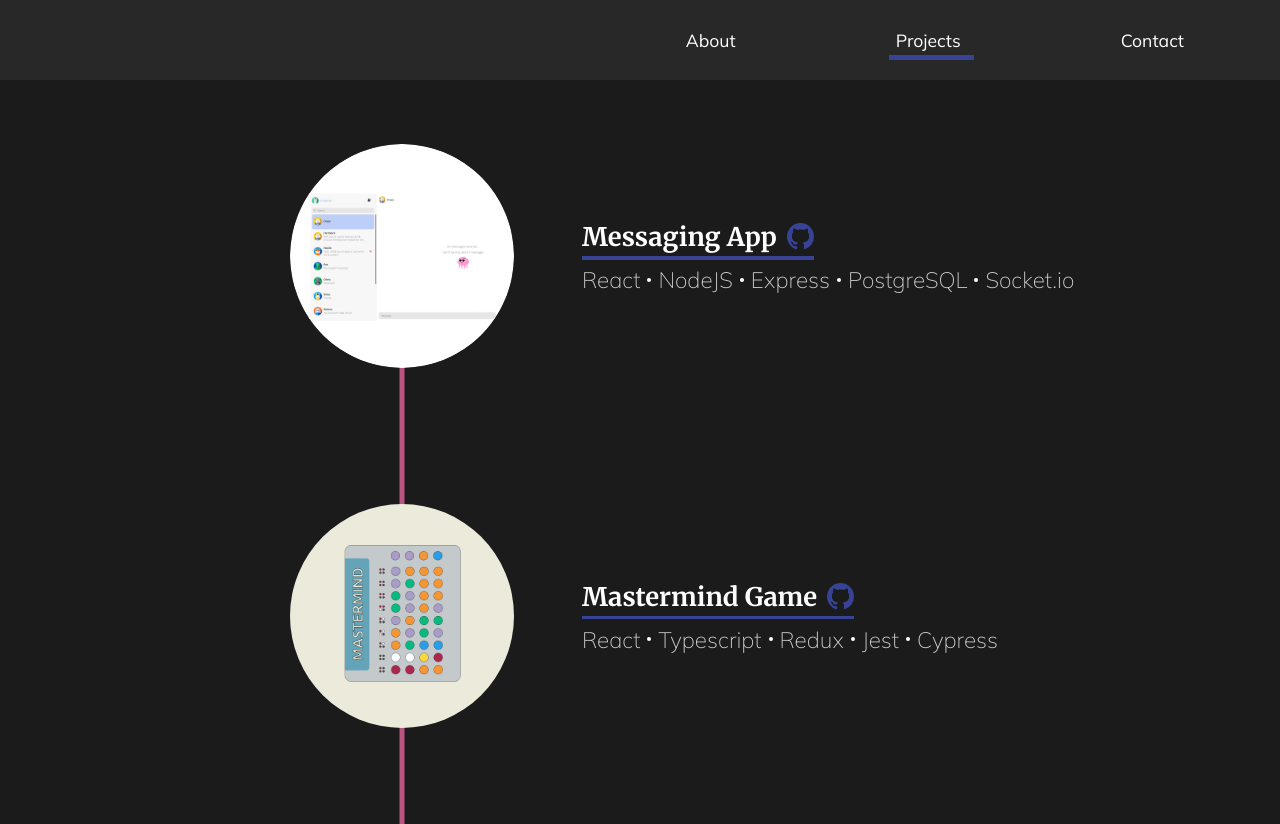
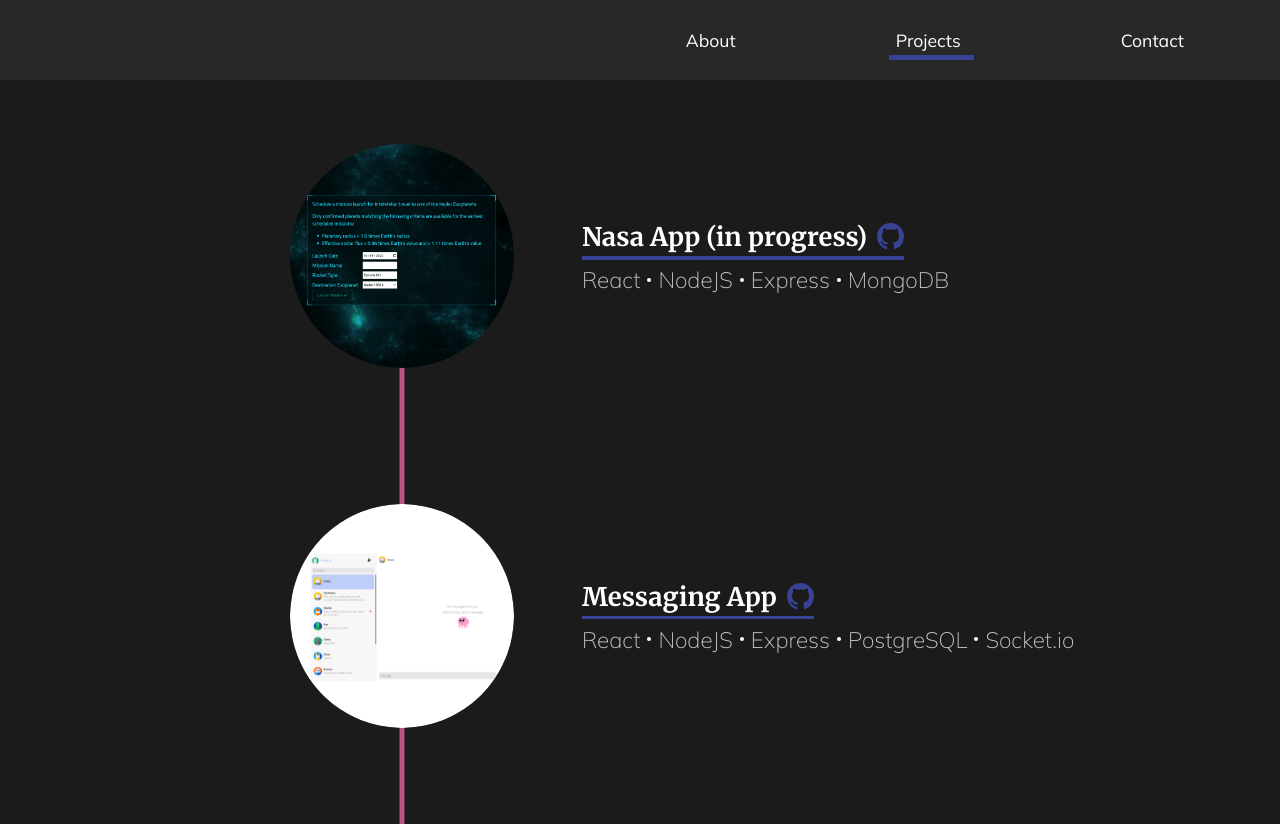
Before and after one commit to Marie20767/portfolio-site, a React (Create React App) app: page /work in a window 1280 px wide. Built offline with nearby package versions, Linux system fonts and the light colour scheme.

Commit message:
Added Nasa project and adjusted copy

```diff
--- a/src/pages/AboutSection.js
+++ b/src/pages/AboutSection.js
@@ -22,7 +22,8 @@ const AboutSection = () => {
             <HeaderContainer>
               <h1>Hi, I&apos;m Marie.</h1>
               <h1>I&apos;m a<span>&nbsp;full stack</span></h1>
-              <h1>web developer.</h1>
+              <h1>React/NodeJS</h1>
+              <h1>Developer.</h1>
             </HeaderContainer>
             <MobileAndTabletImage>
               <img src={avatar} alt="Avatar of Marie" />
--- a/src/pages/Contact.js
+++ b/src/pages/Contact.js
@@ -113,7 +113,7 @@ const Contact = () => {
           </svg>
         </a>
       </header>
-      <p className="contact-description">I am available for remote/hybrid Web Developer roles.</p>
+      <p className="contact-description">I am available for remote/hybrid Front End/Full Stack Developer roles.</p>
       <form ref={form} onSubmit={sendEmail}>
         <input type="text" name="user_name" placeholder="Full Name" onChange={onChangeNameInput} value={name} />
         <input type="text" name="user_email" placeholder="E-mail" onChange={onChangeEmailInput} value={email} />
--- a/src/workData.js
+++ b/src/workData.js
@@ -1,12 +1,21 @@
 import MusicPlayerImage from './images/MusicPlayerApp.png';
 import MasterMindGameImage from './images/MastermindGameApp.png';
-import MessagingApp from './images/MessagingApp.png';
+import MessagingAppImage from './images/MessagingApp.png';
+import NasaAppImage from './images/NasaApp.png';
 
 const workData = [
   {
+    title: 'Nasa App (in progress)',
+    image: NasaAppImage,
+    imageAlt: 'Screenshot of Marie\'s Nasa App',
+    techStack: ['React', 'NodeJS', 'Express', 'MongoDB'],
+    url: null,
+    githubLink: 'https://github.com/Marie20767/nasa-app',
+  },
+  {
     title: 'Messaging App',
-    image: MessagingApp,
-    imageAlt: 'Messaging Symbol',
+    image: MessagingAppImage,
+    imageAlt: 'Screenshot of Marie\'s Messaging App',
     techStack: ['React', 'NodeJS', 'Express', 'PostgreSQL', 'Socket.io'],
     url: 'https://messaging-app.pages.dev',
     githubLink: 'https://github.com/Marie20767/messaging-app',
```
Also changed, not shown: src/images/NasaApp.png (added).
